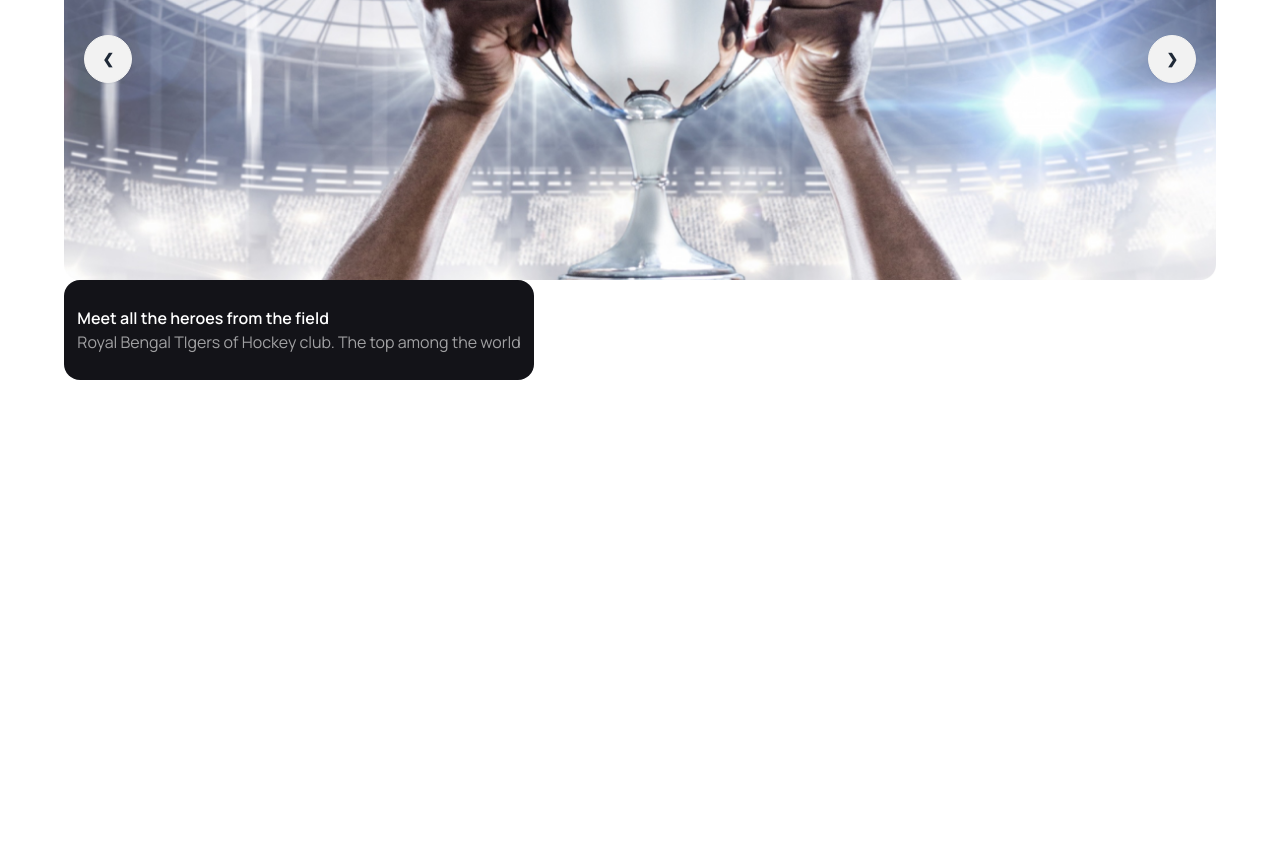
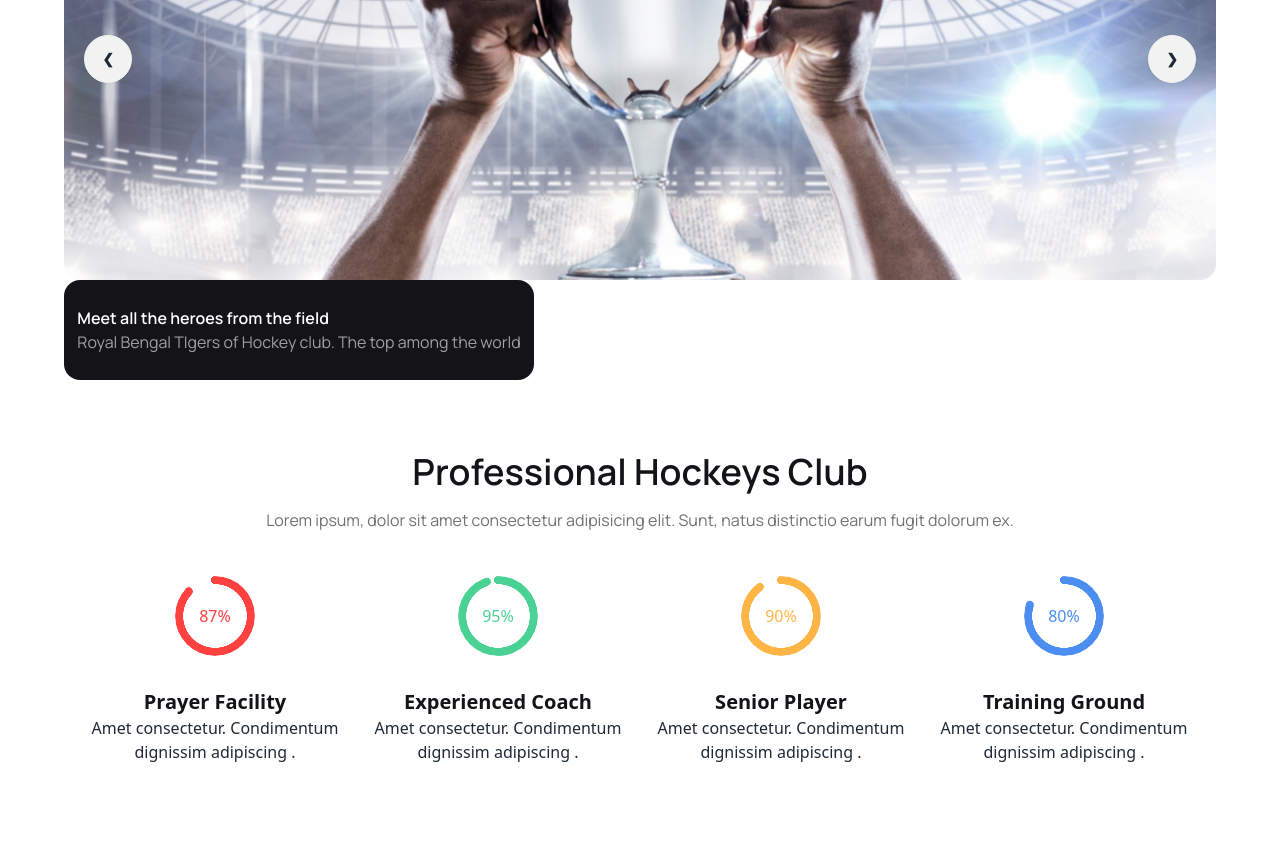
Before and after one commit to TheRABU/hockey-club, a plain HTML site: page index.html in a window 1280 px wide. Shown: the part 438-1304 px from the top of the page. Before the commit the page ends 870 px from the top, so only its background shows below. Drawn offline with nearby package versions, Linux system fonts and the light colour scheme.

Commit message:
progress card section completed

```diff
--- a/index.html
+++ b/index.html
@@ -256,7 +256,95 @@
         </div>
       </section>
     </header>
-    <main></main>
+    <main class="container mx-auto">
+      <section class="hero font-manrope">
+        <div
+          class="sm:mb-0 lg:mb-6 w-full lg:w-4/6 text-center p-5 flex flex-col justify-center items-center"
+        >
+          <h1 class="text-xl lg:text-4xl mb-4 font-semibold text-[#131318]">
+            Professional Hockeys Club
+          </h1>
+          <p class="text-[#13131899]">
+            Lorem ipsum, dolor sit amet consectetur adipisicing elit. Sunt,
+            natus distinctio earum fugit dolorum ex.
+          </p>
+        </div>
+      </section>
+      <!--progress card section-->
+      <section class="container mx-auto">
+        <div
+          class="grid gap-3 px-20 sm:grid-cols-1 md:grid-cols-2 lg:grid-cols-4"
+        >
+          <!--Progress-Card1-->
+          <div
+            class="progress-card w-[270px] h-[290px] flex flex-col items-center"
+          >
+            <div
+              class="radial-progress text-[#FF4240]"
+              style="--value: 87"
+              role="progressbar"
+            >
+              87%
+            </div>
+
+            <div class="text-center py-8">
+              <h2 class="text-[#131318] text-xl font-bold">Prayer Facility</h2>
+              <p>Amet consectetur. Condimentum dignissim adipiscing .</p>
+            </div>
+          </div>
+          <!--Progress-Card2-->
+          <div
+            class="progress-card w-[270px] h-[290px] flex flex-col items-center"
+          >
+            <div
+              class="radial-progress text-[#49D293]"
+              style="--value: 95"
+              role="progressbar"
+            >
+              95%
+            </div>
+            <div class="text-center py-8">
+              <h2 class="text-[#131318] text-xl font-bold">
+                Experienced Coach
+              </h2>
+              <p>Amet consectetur. Condimentum dignissim adipiscing .</p>
+            </div>
+          </div>
+          <!--Progress-Card3-->
+          <div
+            class="progress-card w-[270px] h-[290px] flex flex-col items-center"
+          >
+            <div
+              class="radial-progress text-[#FFB546]"
+              style="--value: 90"
+              role="progressbar"
+            >
+              90%
+            </div>
+            <div class="text-center py-8">
+              <h2 class="text-[#131318] text-xl font-bold">Senior Player</h2>
+              <p>Amet consectetur. Condimentum dignissim adipiscing .</p>
+            </div>
+          </div>
+          <!--Progress-Card4-->
+          <div
+            class="progress-card w-[270px] h-[290px] flex flex-col items-center"
+          >
+            <div
+              class="radial-progress text-[#4C8DF1]"
+              style="--value: 80"
+              role="progressbar"
+            >
+              80%
+            </div>
+            <div class="text-center py-8">
+              <h2 class="text-[#131318] text-xl font-bold">Training Ground</h2>
+              <p>Amet consectetur. Condimentum dignissim adipiscing .</p>
+            </div>
+          </div>
+        </div>
+      </section>
+    </main>
     <footer></footer>
   </body>
 </html>
```
